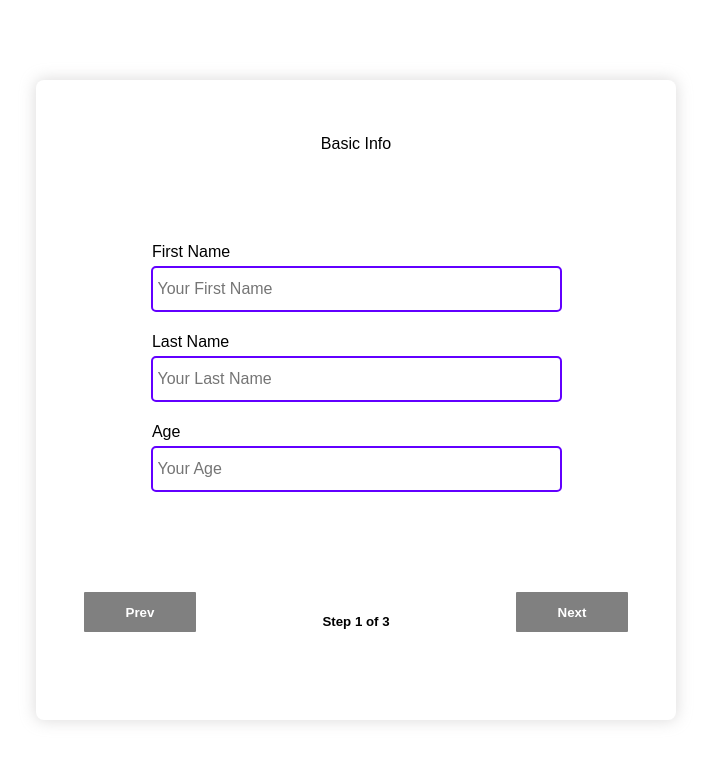
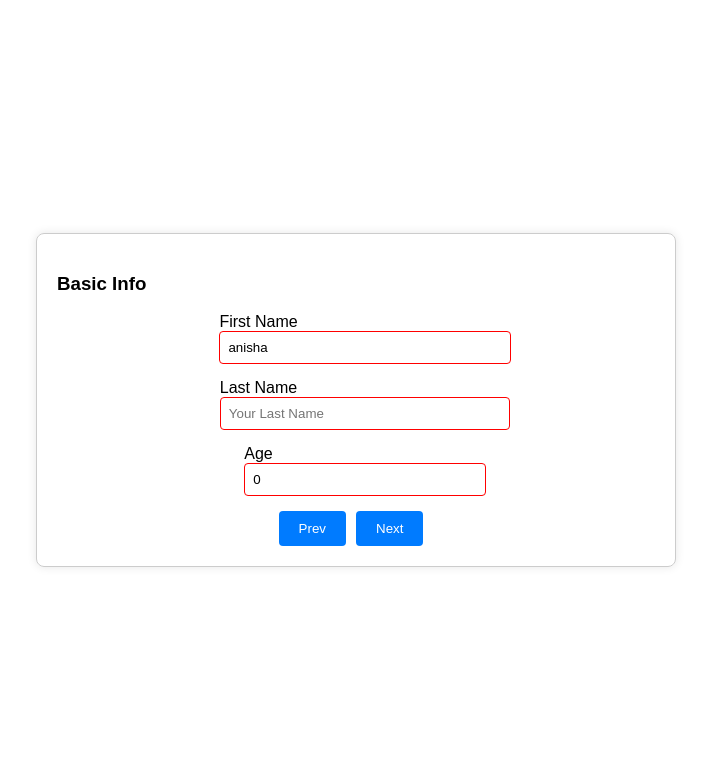
Before and after one commit to theamargupta/anishainterview2, a React (Create React App) app: page /form in a window 1280 px wide. Shown: the top 762 px of the page, without its empty margins (284-995 px from the left). Built offline with nearby package versions, Linux system fonts and the light colour scheme.

Commit message:
fix/ag/:loan detail

```diff
--- a/src/Components/Form.js
+++ b/src/Components/Form.js
@@ -1,166 +1,283 @@
 import React, { useState } from "react";
-import BasicInfo from "./BasicInfo";
-import { Address } from "./Address";
-import { OtherInfo } from "./OtherInfo";
 
 const Form = () => {
-  const [page, setPage] = useState(0);
-  const [formData, setFormData] = useState({
-    email: "",
-    password: "",
-    confirmPassword: "",
-    firstName: "",
-    lastName: "",
-    age: "",
-    address: "",
-    firstCompany: "",
-    other: "",
-  });
-  const formSteps = ["Basic Info", "Address", "Other Info"];
+  const [selectedPage, setSelectedPage] = useState(0);
+  const [formV2Data, setFormV2Data] = useState(formFields);
 
-  const handleFormDataChange = (name, value) => {
-    setFormData((prevFormData) => ({
-      ...prevFormData,
-      [name]: value,
-    }));
+  const handlePageChange = (index) => {
+    if (index < 0) return;
+    if (index >= formV2Data.length) return;
+    if (formV2Data[selectedPage].form.some((field) => !field.isValid)) return;
+
+    setSelectedPage(index);
   };
 
-  const validateStep = (step) => {
-    switch (step) {
-      // Perform validation for the first step (Basic Info)
-      case 0:
-        return (
-          formData.firstName.trim() !== "" &&
-          formData.firstName.length >= 3 &&
-          formData.lastName.trim() !== "" &&
-          formData.lastName.length >= 3 &&
-          formData.age.trim() !== "" &&
-          formData.age >= 1 &&
-          formData.age <= 120
+  const validateField = ({ value, validationArr }) => {
+    if (validationArr?.length) {
+      const failedCheck = validationArr.filter(
+        (innerCondition) => !innerCondition.validate(value)
       );
-
-      case 1:
-        // Perform validation for the second step (Address)
-        return (
-          formData.email.trim() !== "" &&
-          formData.email.includes("@") &&
-          formData.password.trim() !== "" &&
-          formData.password.length >= 6 &&
-          formData.password.length < 12 &&
-          formData.confirmPassword === formData.password &&
-          formData.address.trim() !== "" &&
-          formData.address.length > 4
-        );
-
-      case 2:
-        // Perform validation for the third step (Other Info)
-        return (
-          formData.other.trim() !== "" &&
-          formData.firstCompany.trim() !== "" &&
-          formData.other.length >= 4 &&
-          formData.firstCompany.length >= 4
-        );
-
-      default:
-        return true;
+      if (failedCheck?.length) {
+        return { isValid: false, error: failedCheck[0].error };
+      } else {
+        return { isValid: true, error: "" };
+      }
+    } else {
+      return { isValid: true, error: "" };
     }
   };
 
-  const handleNext = () => {
-    if (page === formSteps.length - 1) {
-      alert("Data Saved!!");
-      console.log(formData);
-      setFormData({
-        email: "",
-        password: "",
-        confirmPassword: "",
-        firstName: "",
-        lastName: "",
-        age: "",
-        address: "",
-        firstCompany: "",
-        other: "",
-      });
-      setPage(0);
-    } else {
-      if (validateStep(page)) {
-        setPage((prevPage) => prevPage + 1);
+  const handleFormChange = ({ field, value, title, validationArr }) => {
+    const isValid = validateField({ field, value, validationArr });
+    console.log("isValid", isValid);
+    setFormV2Data((innerForm) =>
+      innerForm.map((inner2) =>
+        inner2.title === title
+          ? {
+              ...inner2,
+              form: inner2.form.map((inner3) =>
+                inner3.field === field
+                  ? { ...inner3, value: value, ...isValid }
+                  : { ...inner3 }
+              ),
             }
-    }
-  };
-
-  const handlePrev = () => {
-    setPage((prevPage) => prevPage - 1);
-  };
-
-  const renderStep = (step) => {
-    switch (step) {
-      case 0:
-        return (
-          <BasicInfo
-            formData={formData}
-            onChange={handleFormDataChange}
-            setFormData={setFormData}
-            validationError={validateStep(page)}
-          />
+          : { ...inner2 }
+      )
     );
-      case 1:
-        return (
-          <Address
-            formData={formData}
-            onChange={handleFormDataChange}
-            setFormData={setFormData}
-            validationError={validateStep(page)}
-          />
-        );
-      case 2:
-        return (
-          <OtherInfo
-            formData={formData}
-            onChange={handleFormDataChange}
-            setFormData={setFormData}
-            validationError={validateStep(page)}
-          />
-        );
-      default:
-        return null;
-    }
   };
 
   return (
-    <div className="form">
-      <div className="form-container">
-        <div className="header">{formSteps[page]}</div>
-        <div className="body">{renderStep(page)}</div>
-        <div className="footer">
+    <div style={formStyle}>
+      <div style={formContainerStyle}>
+        {formV2Data.map((formObj, index) => (
+          <>
+            {index === selectedPage && (
+              <>
+                <h3>{formObj?.title}</h3>
+                <div style={{ ...flexCenterCenter, flexDirection: "column" }}>
+                  {formObj?.form?.map((innerForm) => (
+                    <div style={inputContainerStyle}>
+                      <label>{innerForm.title}</label>
+                      <input
+                        value={innerForm.value}
+                        placeholder={innerForm.placeholder}
+                        type={innerForm.type}
+                        style={innerForm.isValid ? inputStyle : inputErrorStyle}
+                        onChange={(e) =>
+                          handleFormChange({
+                            field: innerForm.field,
+                            value: e.target.value,
+                            title: formObj?.title,
+                            validationArr: innerForm.validationArr,
+                          })
+                        }
+                      />
+                      <div style={errorStyle}>{innerForm?.error}</div>
+                    </div>
+                  ))}
+                  <div style={buttonContainerStyle}>
                     <button
-            onClick={handlePrev}
-            disabled={page === 0}
-            style={{
-              backgroundColor: page === 0 && "grey",
-            }}
+                      style={buttonStyle}
+                      onClick={() => handlePageChange(index - 1)}
+                      disabled={index === 0}
                     >
                       Prev
                     </button>
-          <h5>{`Step ${page + 1} of ${formSteps.length}`}</h5>
                     <button
-            onClick={handleNext}
-            disabled={!validateStep(page)}
-            style={{
-              backgroundColor:
-                validateStep(page) && page !== formSteps.length - 1
-                  ? "rgb(0, 166, 255)"
-                  : validateStep(page) && page === formSteps.length - 1
-                  ? "#6BD640"
-                  : "grey",
-            }}
+                      style={buttonStyle}
+                      onClick={() => handlePageChange(index + 1)}
+                      disabled={formV2Data[selectedPage].form.some(
+                        (field) => !field.isValid
+                      )}
                     >
-            {page === formSteps.length - 1 ? "Submit" : "Next"}
+                      Next
                     </button>
                   </div>
+                </div>
+              </>
+            )}
+          </>
+        ))}
       </div>
     </div>
   );
 };
 
 export default Form;
+
+const formFields = [
+  {
+    form: [
+      {
+        title: "First Name",
+        field: "firstName",
+        type: "text",
+        value: "anisha",
+        isValid: false,
+        error: "",
+        validationArr: [
+          {
+            validate: (value) => value.length > 0,
+            error: "First name id required",
+          },
+          {
+            validate: (value) => value.length > 3,
+            error: "First name must be more than 3 chracter",
+          },
+        ],
+        placeholder: "Your First Name",
+      },
+      {
+        title: "Last Name",
+        field: "lastName",
+        type: "text",
+        value: "",
+        isValid: false,
+        check: "",
+        placeholder: "Your Last Name",
+      },
+      {
+        title: "Age",
+        field: "age",
+        type: "number",
+        placeholder: "Your Age",
+        value: 0,
+      },
+    ],
+    title: "Basic Info",
+  },
+  {
+    form: [
+      {
+        title: "Address",
+        field: "address",
+        type: "text",
+        value: "",
+        isValid: false,
+        check: "",
+        placeholder: "Your Address",
+      },
+      {
+        title: "Password",
+        field: "password",
+        type: "password",
+        value: "",
+        isValid: false,
+        check: "",
+        placeholder: "Your Password",
+      },
+      {
+        title: "Confirm Password",
+        field: "confirmPassword",
+        type: "text",
+        value: "",
+        isValid: false,
+        check: "",
+        placeholder: "Your Confirm Password",
+      },
+      {
+        title: "Email",
+        field: "email",
+        type: "email",
+        value: "",
+        isValid: false,
+        check: "",
+        placeholder: "Your Email",
+      },
+    ],
+    title: "Address",
+  },
+  {
+    form: [
+      {
+        title: "Address",
+        field: "address",
+        type: "text",
+        value: "",
+        isValid: false,
+        check: "",
+        placeholder: "Your Address",
+      },
+      {
+        title: "Password",
+        field: "password",
+        type: "password",
+        value: "",
+        isValid: false,
+        check: "",
+        placeholder: "Your Password",
+      },
+      {
+        title: "Confirm Password",
+        field: "confirmPassword",
+        type: "text",
+        value: "",
+        isValid: false,
+        check: "",
+        placeholder: "Your Confirm Password",
+      },
+      {
+        title: "Email",
+        field: "email",
+        type: "email",
+        value: "",
+        isValid: false,
+        check: "",
+        placeholder: "Your Email",
+      },
+    ],
+    title: "Anything 3",
+  },
+];
+const formStyle = {
+  margin: "0 auto",
+  width: "50%",
+};
+
+const formContainerStyle = {
+  border: "1px solid #ccc",
+  borderRadius: "8px",
+  padding: "20px",
+  boxShadow: "0 0 10px rgba(0, 0, 0, 0.1)",
+};
+
+const inputContainerStyle = {
+  marginBottom: "15px",
+};
+
+const inputStyle = {
+  width: "100%",
+  padding: "8px",
+  border: "1px solid #ccc",
+  borderRadius: "4px",
+};
+
+const inputErrorStyle = {
+  ...inputStyle,
+  borderColor: "red",
+};
+
+const buttonContainerStyle = {
+  display: "flex",
+  justifyContent: "space-between",
+};
+
+const buttonStyle = {
+  padding: "10px 20px",
+  background: "#007bff",
+  color: "#fff",
+  border: "none",
+  borderRadius: "4px",
+  cursor: "pointer",
+  marginRight: "10px",
+};
+
+const flexCenterCenter = {
+  display: "flex",
+  justifyContent: "center",
+  alignItems: "center",
+};
+const errorStyle = {
+  color: "red",
+  fontSize: "12px",
+};
```
Lines whose indentation alone changed are shown as unchanged.
